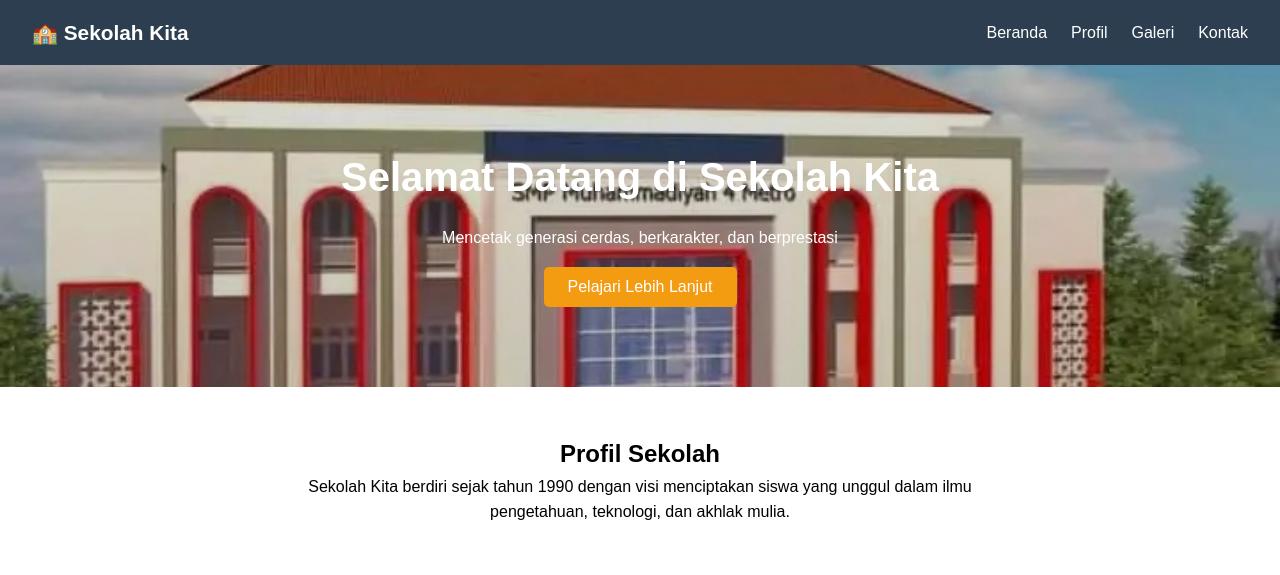
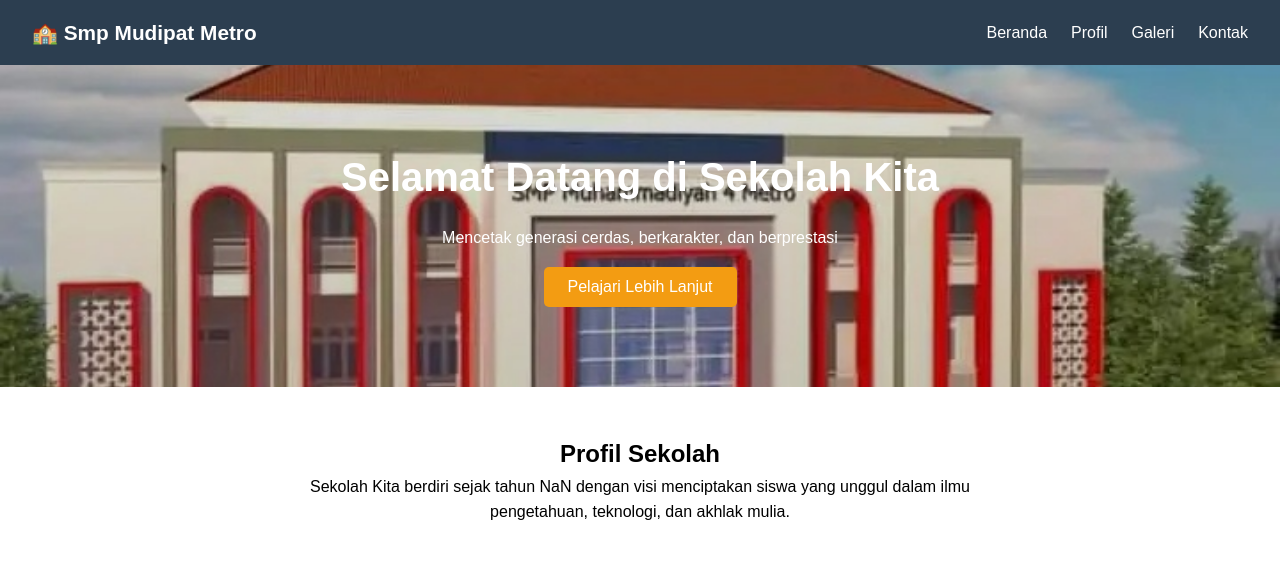
Before and after one commit to Denisssajeeeee/Web-Skull, a plain HTML site: page index.html in a window 1280 px wide. Shown: the top 575 px of the page. Drawn offline with Linux system fonts and the light colour scheme; files whose address does not match are found by name.

Commit message:
Update index.html

```diff
--- a/index.html
+++ b/index.html
@@ -3,14 +3,14 @@
 <head>
   <meta charset="UTF-8">
   <meta name="viewport" content="width=device-width, initial-scale=1.0">
-  <title>Website Sekolah</title>
+  <title>Smp Muhammadiyah 4 Metro</title>
   <link rel="stylesheet" href="style.css">
 </head>
 <body>
   <!-- Navbar -->
   <header>
     <nav class="navbar">
-      <div class="logo">🏫 Sekolah Kita</div>
+      <div class="logo">🏫 Smp Mudipat Metro</div>
       <ul class="nav-links">
         <li><a href="#beranda">Beranda</a></li>
         <li><a href="#profil">Profil</a></li>
@@ -30,7 +30,7 @@
   <!-- Profil -->
   <section class="profil" id="profil">
     <h2>Profil Sekolah</h2>
-    <p>Sekolah Kita berdiri sejak tahun 1990 dengan visi menciptakan siswa yang unggul dalam ilmu pengetahuan, teknologi, dan akhlak mulia.</p>
+    <p>Sekolah Kita berdiri sejak tahun NaN dengan visi menciptakan siswa yang unggul dalam ilmu pengetahuan, teknologi, dan akhlak mulia.</p>
   </section>
 
   <!-- Galeri -->
```
